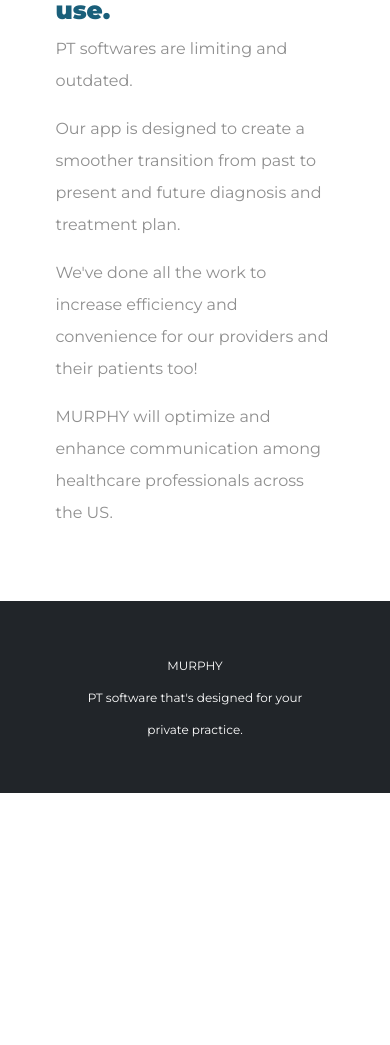
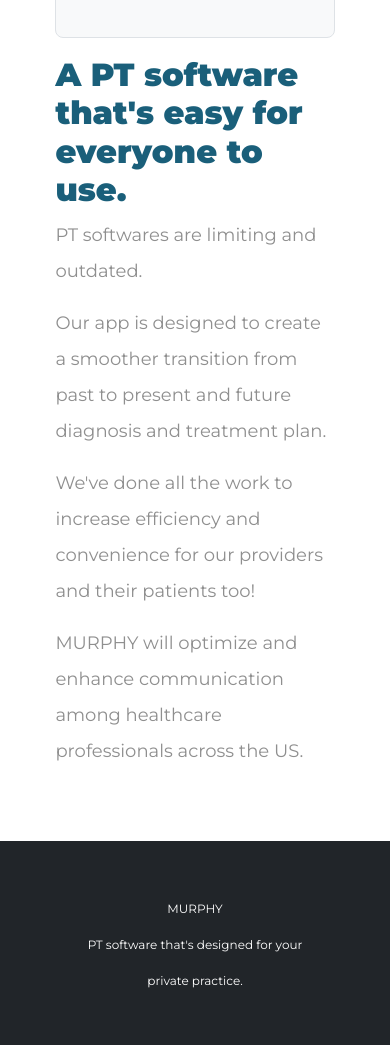
Before and after one commit to ricardochan319/murphy, a plain HTML site: page index.html in a window 390 px wide. Shown: the part 1420-2465 px from the top of the page. Before the commit the page ends 2213 px from the top, so only its background shows below. Drawn offline with nearby package versions, Linux system fonts and the light colour scheme.

Commit message:
index and css updated

```diff
--- a/css/styles.css
+++ b/css/styles.css
@@ -5,11 +5,7 @@
 }
 
 h1,
-h2,
-h3,
-h4,
-h5,
-h6 {
+h2 {
   font-family: "Montserrat", sans-serif;
   font-weight: 900;
   color: #1a5f7a;
@@ -84,6 +80,15 @@
 /* Media */
 
 @media (max-width: 1028px) {
+  body {
+    font-size: 1.125rem;
+  }
+
+  h1,
+  h2 {
+    font-size: 2rem;
+  }
+
   .hero {
     text-align: center;
   }
--- a/index.html
+++ b/index.html
@@ -134,7 +134,7 @@
     </section>
 
     <!-- Footer Section -->
-
+    <section class="footer">
       <div class="container-fluid bg-dark text-white py-5">
         <div class="container">
           <div class="row">
@@ -149,5 +149,6 @@
           </div>
         </div>
       </div>
+    </section>
   </body>
 </html>
```
Lines whose indentation alone changed are shown as unchanged.
